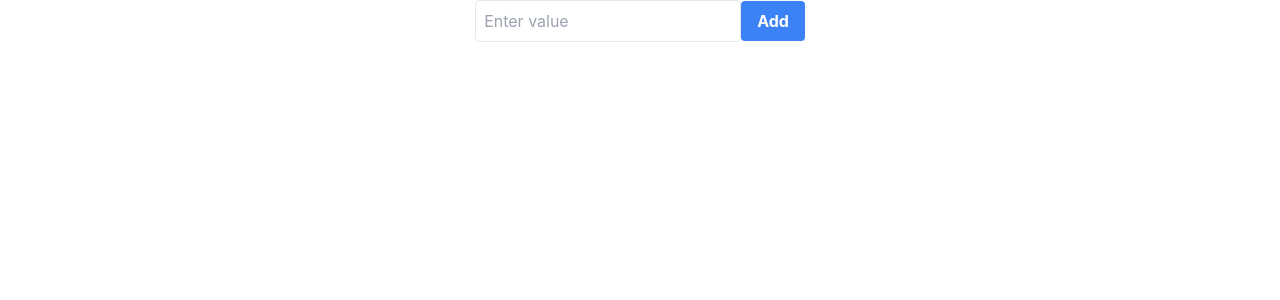
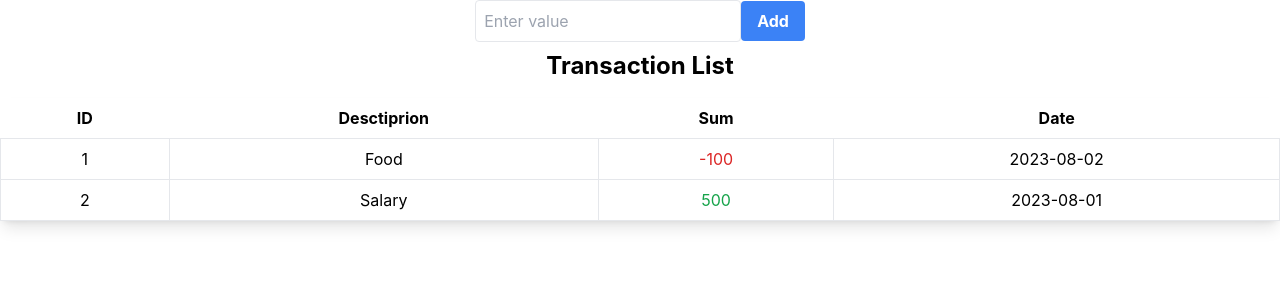
Before and after one commit to AliaksandrLutsevich/Expense-manager, a React (Create React App) app: page / in a window 1280 px wide. Shown: the top 300 px of the page. Built offline with nearby package versions, Linux system fonts and the light colour scheme.

Commit message:
add TransactionList component in App.tsx

```diff
--- a/src/App.tsx
+++ b/src/App.tsx
@@ -1,6 +1,8 @@
 import React from "react";
 import Button from "./components/reusable/Button";
 import Input from "./components/reusable/Input";
+import TransactionList from "./components/TransactionList";
+import transactionsData from "./mockups/transactions.json";
 import "./App.css";
 
 function App() {
@@ -8,6 +10,7 @@ function App() {
     <div className="App">
       <Input type="text" placeholder="Enter value" className="mb-2" />
       <Button onClick={() => console.log("Added")}>Add</Button>
+      <TransactionList transactions={transactionsData} />
     </div>
   );
 }
```
